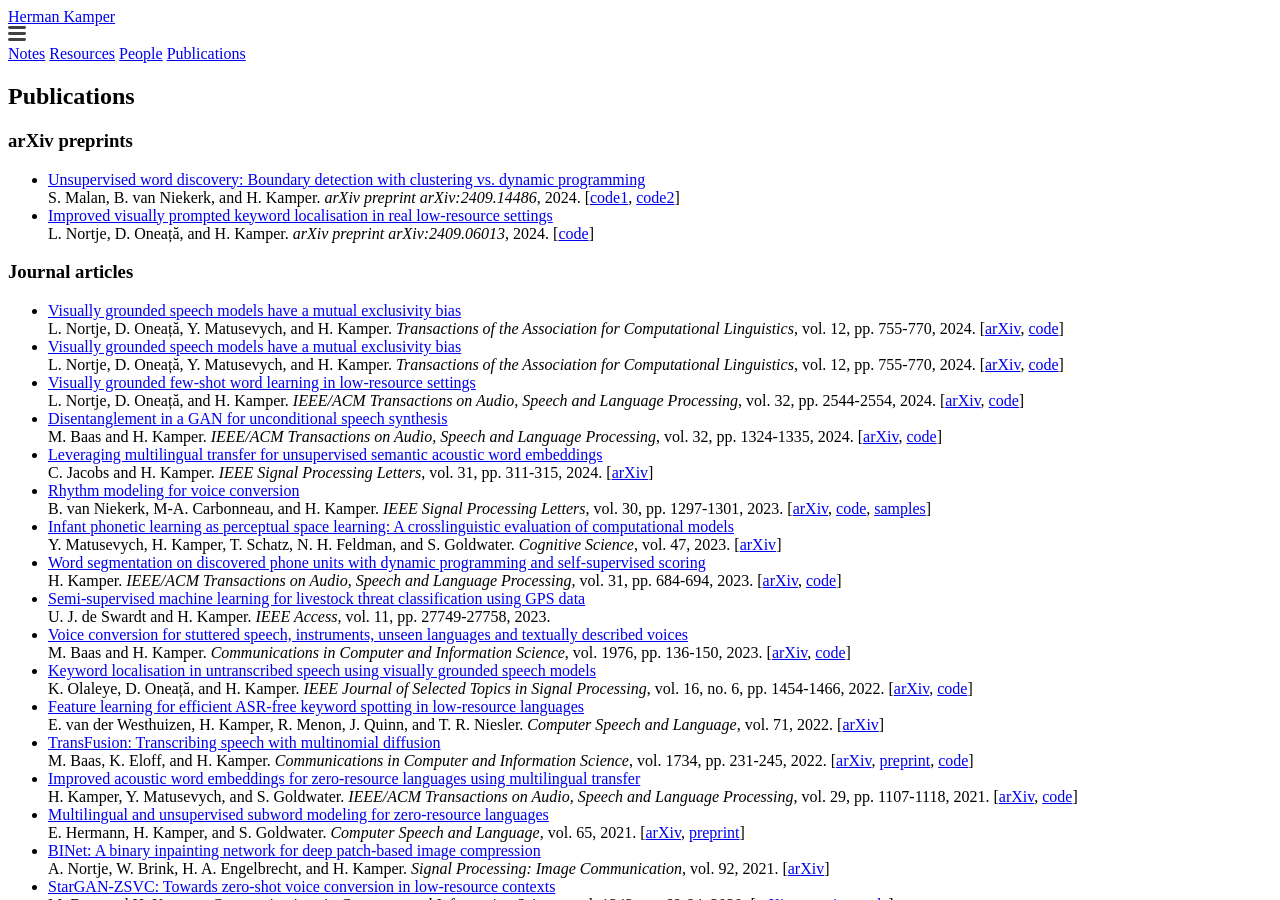
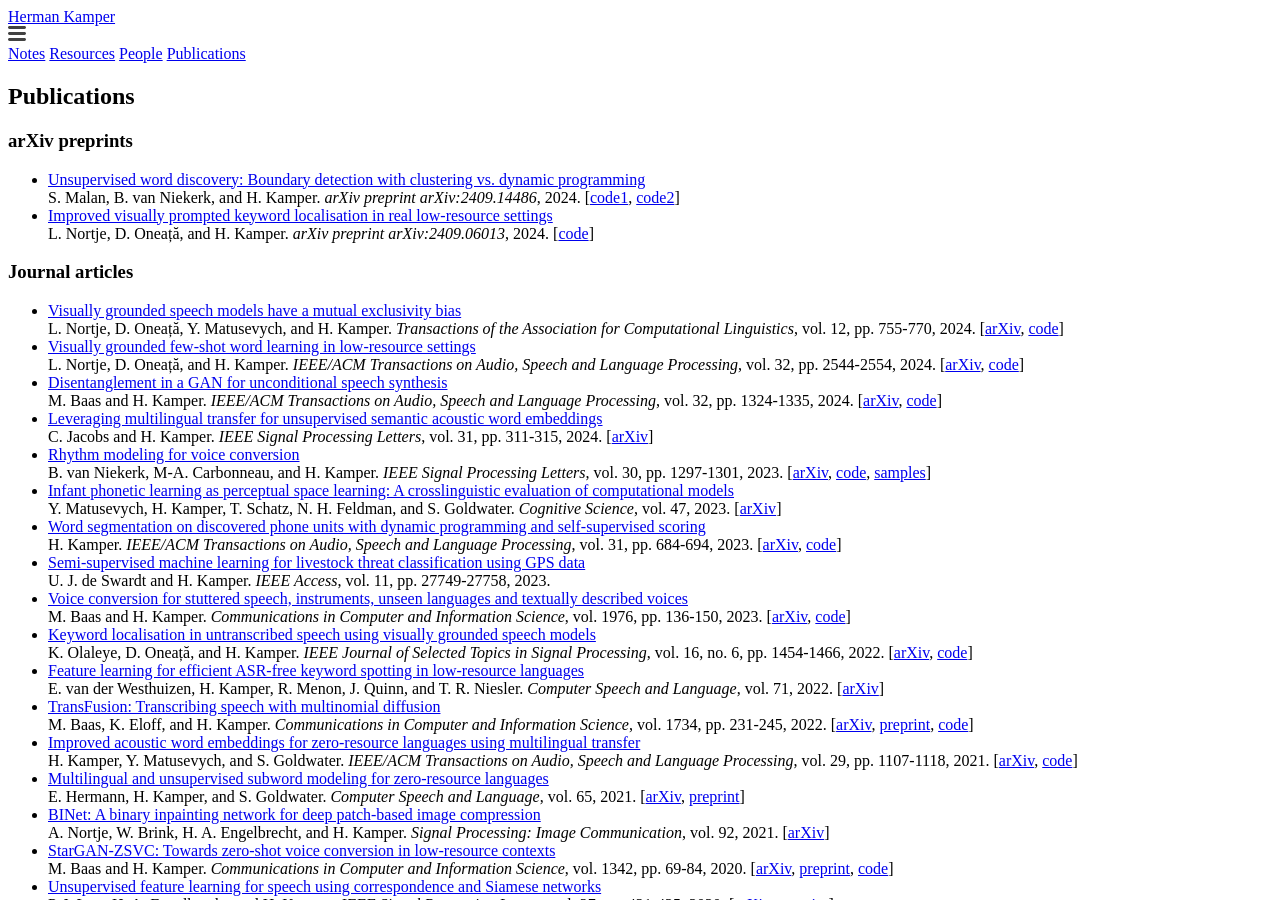
Before and after one commit to kamperh/kamperh.github.io, a Jekyll site: the page built from publications.md, in a window 1280 px wide and 900 px high. Built offline with Jekyll 4.4.1, drawn with Linux system fonts in a browser that asks for light colours; a style sheet for code colours, icons or effects is not loaded.

Commit message:
Update publications.md

```diff
--- a/publications.md
+++ b/publications.md
@@ -18,9 +18,6 @@ order: 5
 
 ### Journal articles
 
-- [Visually grounded speech models have a mutual exclusivity bias](https://doi.org/10.1162/tacl_a_00672)
-  L. Nortje, D. Oneață, Y. Matusevych, and H. Kamper. *Transactions of the Association for Computational Linguistics*, vol. 12, pp. 755-770, 2024.
-  [[arXiv](https://arxiv.org/abs/2403.13922), [code](https://sites.google.com/view/mutualexclusivityinvgs)]
 - [Visually grounded speech models have a mutual exclusivity bias](https://doi.org/10.1162/tacl_a_00672)
   L. Nortje, D. Oneață, Y. Matusevych, and H. Kamper. *Transactions of the Association for Computational Linguistics*, vol. 12, pp. 755-770, 2024.
   [[arXiv](https://arxiv.org/abs/2403.13922), [code](https://sites.google.com/view/mutualexclusivityinvgs)]
```
